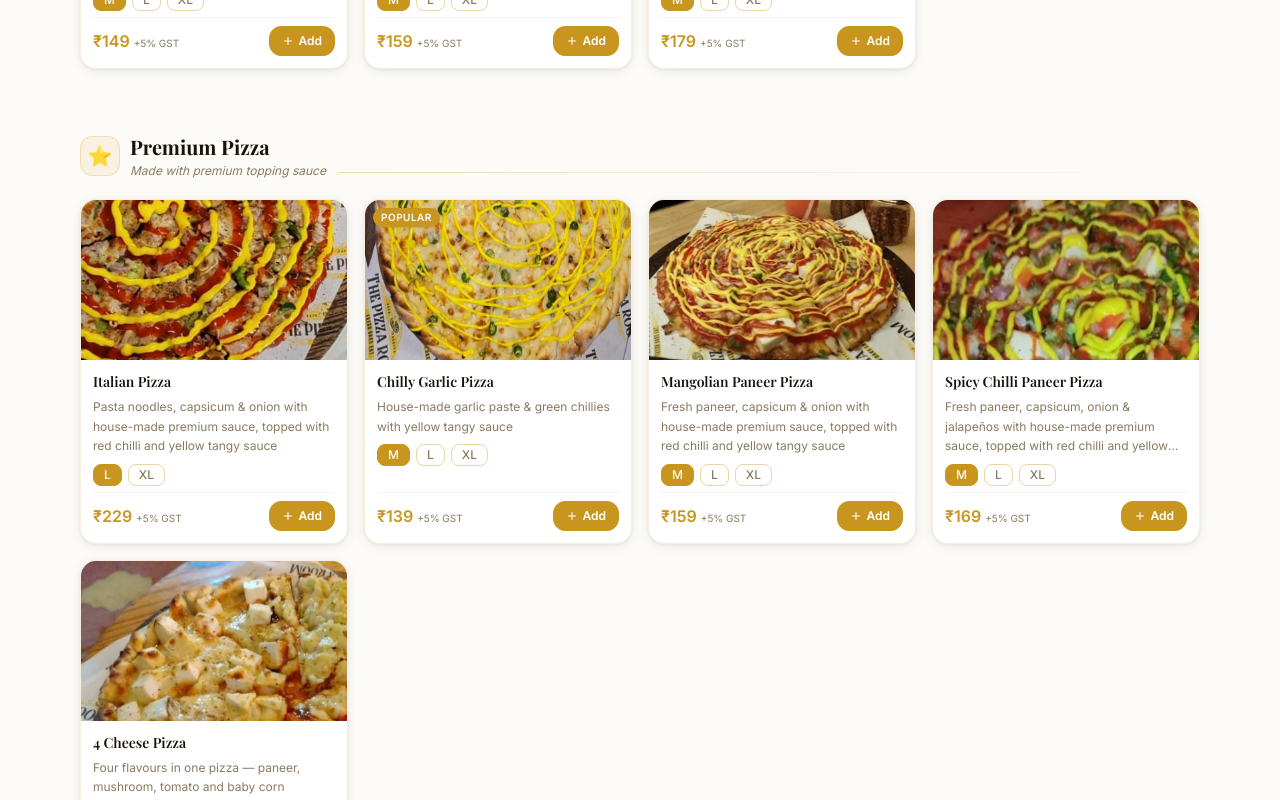
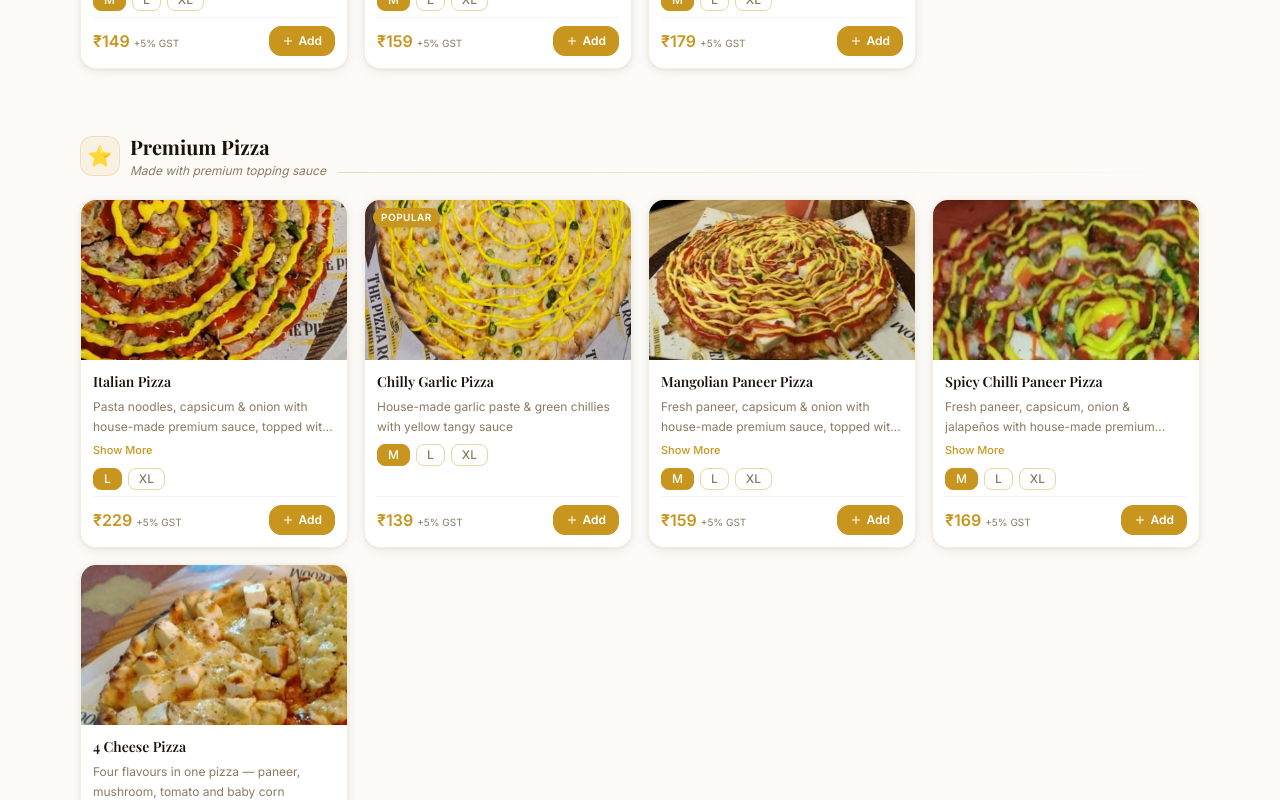
Before and after one commit to Jagdish2004/the-pizza-room, a Next.js app: page / in a window 1280 px wide. Shown: the part 2000-2800 px from the top of the page. Built offline with nearby package versions, Linux system fonts and the light colour scheme.

Commit message:
added show more button for description

```diff
--- a/components/menu/MenuCard.tsx
+++ b/components/menu/MenuCard.tsx
@@ -155,6 +155,7 @@ export function MenuCard({ item }: MenuCardProps) {
         hasSizes ? defaultSize : undefined
     );
     const [added, setAdded] = useState(false);
+    const [expanded, setExpanded] = useState(false);
 
     const displayPrice =
         hasSizes && selectedSize && item.sizePrices
@@ -203,9 +204,23 @@ export function MenuCard({ item }: MenuCardProps) {
                     {item.name}
                 </h3>
                 {item.description && (
-                    <p className="text-xs text-[#8A7A60] leading-relaxed line-clamp-3">
-                        {item.description}
-                    </p>
+                    <div>
+                        <p
+                            className={`text-xs text-[#8A7A60] leading-relaxed ${expanded ? "" : "line-clamp-2"
+                                }`}
+                        >
+                            {item.description}
+                        </p>
+
+                        {item.description.length > 80 && (
+                            <button
+                                onClick={() => setExpanded(!expanded)}
+                                className="text-[11px] text-[#C8961E] font-medium mt-0.5"
+                            >
+                                {expanded ? "Show Less" : "Show More"}
+                            </button>
+                        )}
+                    </div>
                 )}
 
                 {/* Size selector */}
```
